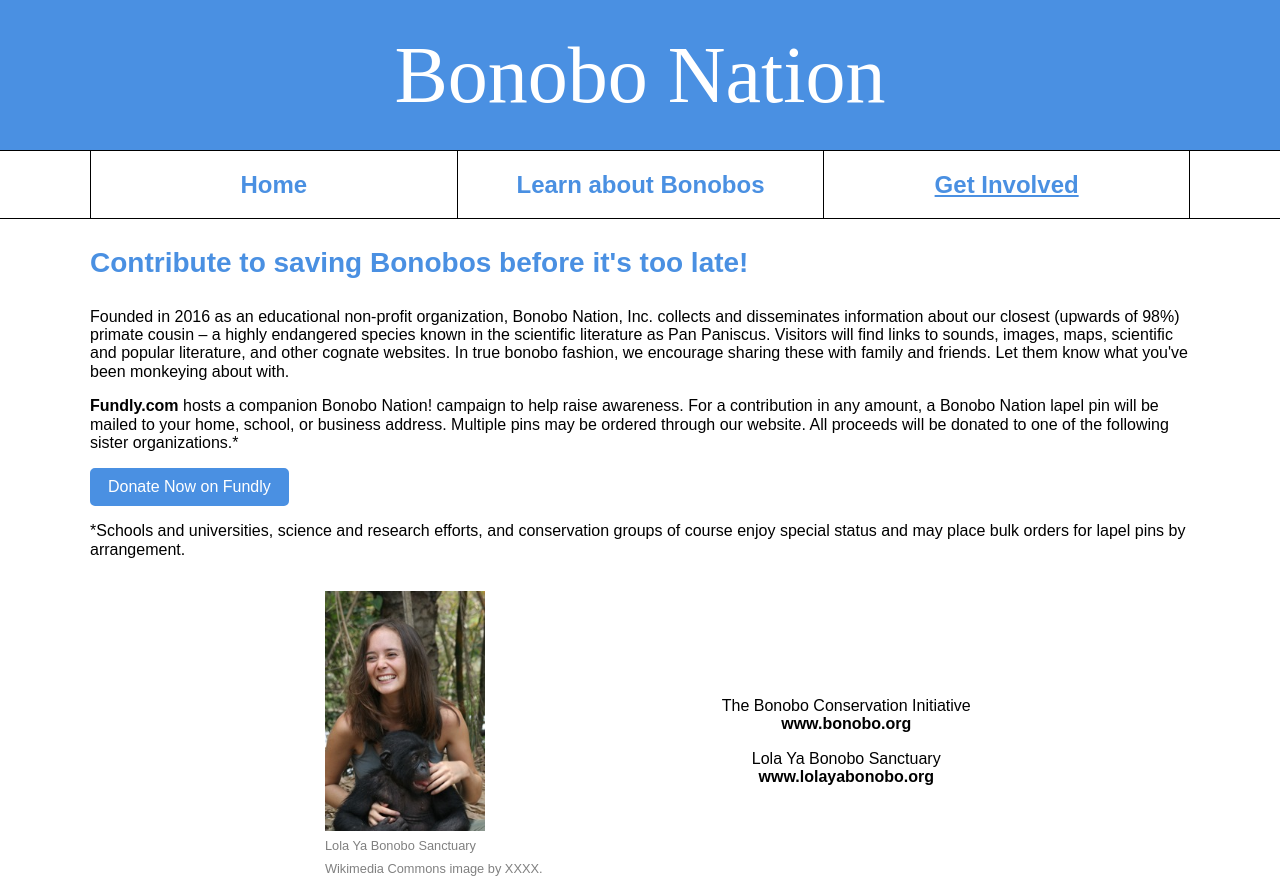
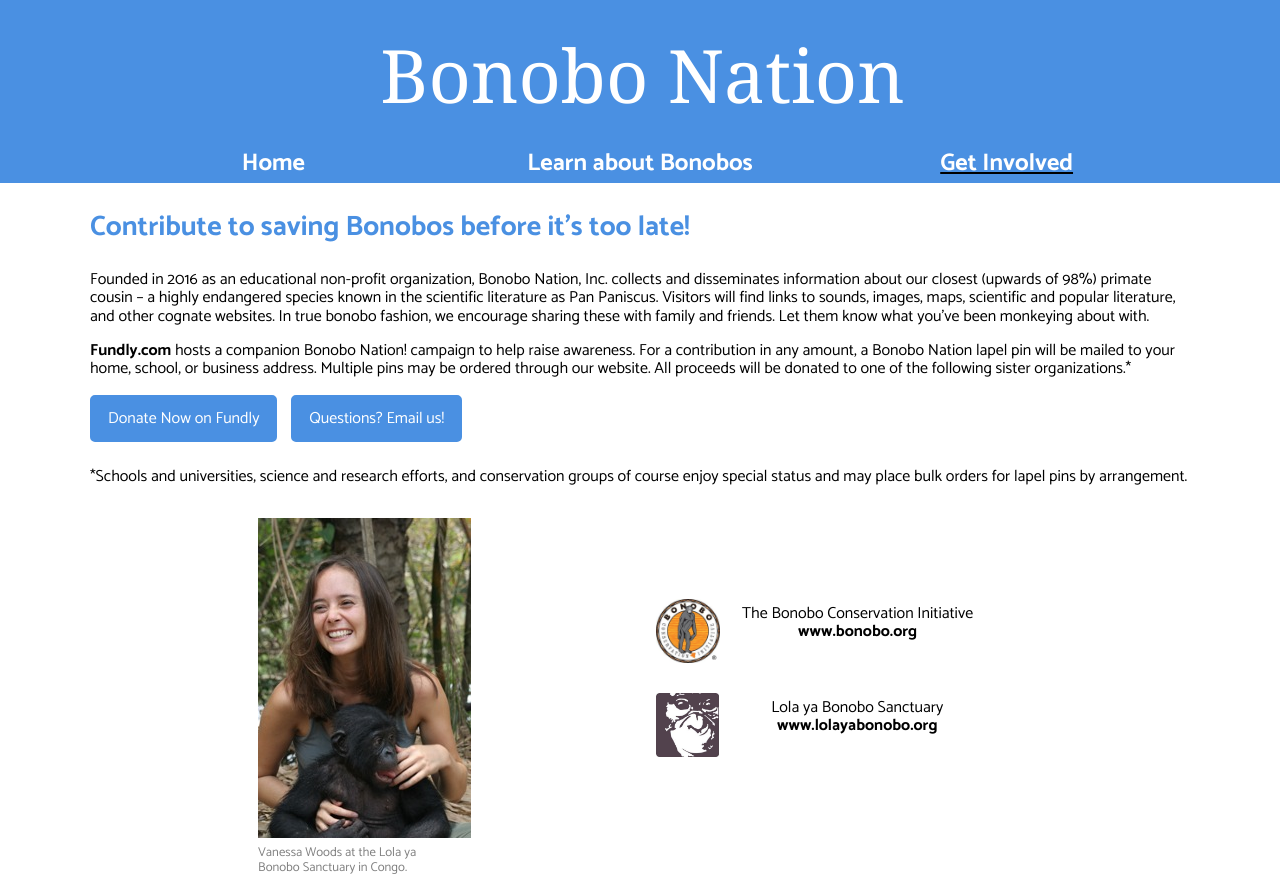
Before and after one commit to shaina33/bonobo-nation, a plain HTML site: page involved.html in a window 1280 px wide. Drawn offline with nearby package versions, Linux system fonts and the light colour scheme.

Commit message:
blue nav, variable compatibility, styling

```diff
--- a/involved.html
+++ b/involved.html
@@ -16,8 +16,11 @@
             <link rel="stylesheet" href="https://unpkg.com/purecss@0.6.0/build/grids-responsive-min.css">
         <!--<![endif]-->
 
+        <!-- Fonts -->
+        <link href="https://fonts.googleapis.com/css?family=Catamaran:400,700" rel="stylesheet">
+
         <!-- local styles -->
-        <link rel="stylesheet" type="text/css" href="/main.css">
+        <link rel="stylesheet" type="text/css" href="main.css">
 
     </head>
     <body>
@@ -31,13 +34,13 @@
         <div class="nav-bar">
             <div class="nav-container pure-g">
                 <div class="pure-u-1 pure-u-md-1-3 centered nav-button">
-                    <h2><a href="/index.html">Home</a></h2>
+                    <h2><a href="index.html">Home</a></h2>
                 </div>
                 <div class="pure-u-1 pure-u-md-1-3 centered nav-button">
-                    <h2><a href="/learn.html">Learn about Bonobos</a></h2>
+                    <h2><a href="learn.html">Learn about Bonobos</a></h2>
                 </div>
                 <div class="pure-u-1 pure-u-md-1-3 centered nav-button nav-last">
-                    <h2 class="nav-active"><a href="/involved.html">Get Involved</a></h2>
+                    <h2 class="nav-active"><a href="involved.html">Get Involved</a></h2>
                 </div>
             </div>
         </div>
@@ -50,29 +53,33 @@
 
                <p><a href="https://fundly.com/bonobo-nation">Fundly.com</a> hosts a companion Bonobo Nation! campaign to help raise awareness. For a contribution in any amount, a Bonobo Nation lapel pin will be mailed to your home, school, or business address. Multiple pins may be ordered through our website. All proceeds will be donated to one of the following sister organizations.*</p>
                <a class="pure-button donate-button" href="https://fundly.com/bonobo-nation">Donate Now on Fundly</a>
+               <a class="pure-button donate-button" href="mailto:bonobonation2016@gmail.com" title="bonobonation2016@gmail.com">Questions? Email us!</a>
 
                <p>*Schools and universities, science and research efforts, and conservation groups of course enjoy special status and may place bulk orders for lapel pins by arrangement.</p>
            </div>
 
            <div class="center-container pure-u-1 pure-u-lg-18-24">
-              <div class="pure-g" style="width: 100%">
-               <div class="pure-u-1 pure-u-md-12-24 column-container">
-                  <figure>
-                       <img class="h30 centered" src="/images/babywithwoman-small.jpg"/>
-                       <figcaption>Lola Ya Bonobo Sanctuary</figcaption>
-                       <figcaption>Wikimedia Commons image by XXXX.</figcaption>
+              <div class="pure-g">
+                   <figure class="pure-u-1 pure-u-md-12-24 column-container">
+                           <img class="h20 centered" src="images/babywithwoman-small.jpg" alt="Vanessa Woods at the Lola ya Bonobo Sanctuary in Congo"/>
+                           <figcaption>Vanessa Woods at the Lola ya Bonobo Sanctuary in Congo.</figcaption>
                    </figure>
               </div>
 
                    <div class="pure-u-1 pure-u-md-12-24 dbl-center-container">
+                      <div class="logo-card">
+                           <img class="logo" src="logos/BCI.jpg">
                            <p class="centered thin-bottom">The Bonobo Conservation Initiative</p>
                            <p class="centered thin"><a href="http://www.bonobo.org">www.bonobo.org</a></p>
-                   <p class="centered thin-bottom">Lola Ya Bonobo Sanctuary</p>
+                       </div>
+                       <div class="logo-card">
+                           <img class="logo" src="logos/LYBS.png">
+                           <p class="centered thin-bottom">Lola ya Bonobo Sanctuary</p>
                            <p class="centered thin"><a href="http://www.lolayabonobo.org">www.lolayabonobo.org</a></p>
                        </div>
                    </div>
                </div>
-
+           </div>
 
        </div>
 
--- a/main.css
+++ b/main.css
@@ -2,72 +2,93 @@
 
 body {
     --BN-blue: #4A90E2;
-    --title-font: Apple Chancery;    /* need backup fonts. how prevalent? */
+    --title-font: Papyrus, Georgia, serif;
+    /* Papyrus available on most Macs & many Windows,
+       Georgia available on almost all of both */
+    --project-font: 'Catamaran', Verdana, sans-serif;
+    /* In case web font not supported, Verdana available on almost all Macs & Windows */
+
+    /* for browsers that don't support variables, need to specify values below */
 }
 
-/* General */
+/* General Settings & Layout Classes */
 
+html,
+button,
+p,
+ol,
+.pure-g,
+.pure-g [class *= "pure-u"] {
+    font-family: 'Catamaran', Verdana, sans-serif;
+    font-family: var(--project-font);
+}
+.bold {
+    font-weight: bold;
+}
 .centered {
     text-align: center;
 }
-a {
-    color: black;
-    text-decoration: none;
+.thin-bottom {
+    margin-bottom: 0;
 }
-a:hover {
-    text-decoration: underline;
+.thin {
+    margin-top: 0;
+    margin-bottom: 0;
 }
 
-/* Header */
+/* Page Header */
 
 h1 {
     margin-top: 0;
     margin-bottom: 0;
+    padding-top: 0;
+    padding-bottom: 0;
+    line-height: calc(3.5rem + 2vw);
+    font-family: Papyrus, Georgia, serif;
     font-family: var(--title-font);
     font-weight: normal;
 }
 .header-stripe {
     margin-top: 0;
+    padding-left: 5px;
+    background-color: #4A90E2;
     background-color: var(--BN-blue);
     height: 150px;
     display: flex;
     align-items: center;
     justify-content: center;
     color: white;
-    font-size: 2.5rem;            /* needs to resize */
+    font-size: calc(1.5rem + 1vw);
 }
 
-/* Navigation */
+/* Navigation Bar */
 
 .nav-bar {
-    border-width: 1px 0px 1px 0px;
-    border-style: solid;
-    border-color: black;
-    color: var(--BN-blue);
+    background-color: #4A90E2;
+    background-color: var(--BN-blue);
+
 }
 .nav-container {
     max-width: 1100px;
     margin: auto;
 }
-.nav-button {
-    box-sizing: border-box;
-    border-left: 1px solid black;
-}
-.nav-last {
-    border-right: 1px solid black;
-}
 .nav-active {
     text-decoration: underline;
 }
+h2 {
+    margin-top: 0;
+    margin-bottom: 5px;
+}
 h2 a {
     text-decoration: none;
-    color: var(--BN-blue);
+    color: white;
 }
 h2 a:hover {
     text-decoration: underline;
+    color: white;
 }
 
-/* Content */
+/* Content - Containers */
 
 .content-container {
     width: 90%;
@@ -80,24 +101,6 @@ h2 a:hover {
     margin: auto;
     flex-wrap: wrap;
 }
-h3 {
-    color: var(--BN-blue);
-    font-size: 1.75rem;
-}
-li {
-    padding-bottom: 7px;
-}
-p a,
-li a {
-    font-weight: bold;
-}
-.thin-bottom {
-    margin-bottom: 0;
-}
-.thin {
-    margin-top: 0;
-    margin-bottom: 0;
-}
 .column-container {
     display: flex;
     flex-direction: column;
@@ -109,27 +112,84 @@ li a {
     align-content: center;
     justify-content: center;
 }
+
+/* Content - Basic Elements */
+
+h3 {
+    color: #4A90E2;
+    color: var(--BN-blue);
+    font-size: 1.75rem;
+}
+li {
+    padding-bottom: 7px;
+}
+p a,
+li a {
+    font-weight: bold;
+}
+a {
+    color: black;
+    text-decoration: none;
+}
+a:hover {
+    text-decoration: underline;
+}
+
+/* Content - Figures & Images */
+
+figure {
+    margin-left: 10px;
+    margin-right: 10px;
+}
 figcaption {
     padding-top: 0.5rem;
     color: gray;
     font-size: 0.8rem;
 }
-img.h30 {
-    height: 30vh;
+img.h20 {
+    height: 20rem;
+    margin: auto;
 }
-figure {
-    margin-left: 10px;
-    margin-right: 10px;
+.hero-img {
+    border-radius: 20px;
+    max-height: 60vh;
 }
+.logo-card {
+    position: relative;
+    top: -3vh;
+    width: 340px;
+    margin-left: auto;
+    margin-right: auto;
+    margin-top: 10px;
+}
+.logo {
+    height: 4rem;
+    float: left;
+    margin-bottom: 10px;
+    margin-top: 10px;
+}
+
+/* Content - Buttons */
+
 .donate-button {
+    background-color: #4A90E2;
     background-color: var(--BN-blue);
-    border: 2px solid var(--BN-blue);
+    border-width: 2px;
+    border-style: solid;
+    border-color: #4A90E2;
+    border-color: var(--BN-blue);
     color: white;
     border-radius: 5px;
+    margin-right: 10px;
+    margin-bottom: 10px;
 }
 .donate-button:hover {
     background-color: white;
-    border: 2px solid var(--BN-blue);
+    border-width: 2px;
+    border-style: solid;
+    border-color: #4A90E2;
+    border-color: var(--BN-blue);
+    color: #4A90E2;
     color: var(--BN-blue);
     text-decoration: none;
 }
```
Also changed, not shown: CCtest.html (deleted, +0 -1 lines), index.html (+14 -9 lines), learn.html (+37 -23 lines), logos/BCI.jpg (added), logos/LYBS.png (added), 1 other file. Lines whose indentation alone changed are shown as unchanged.
